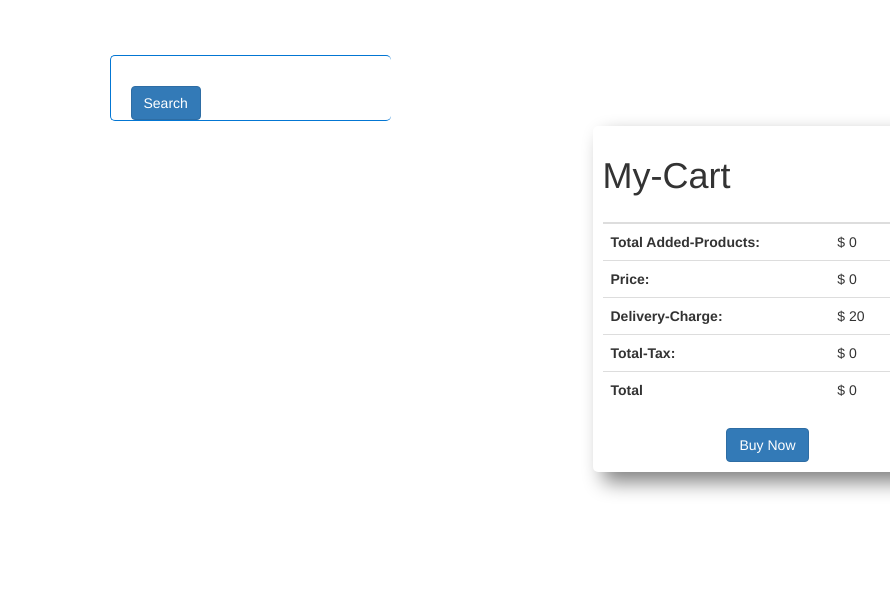
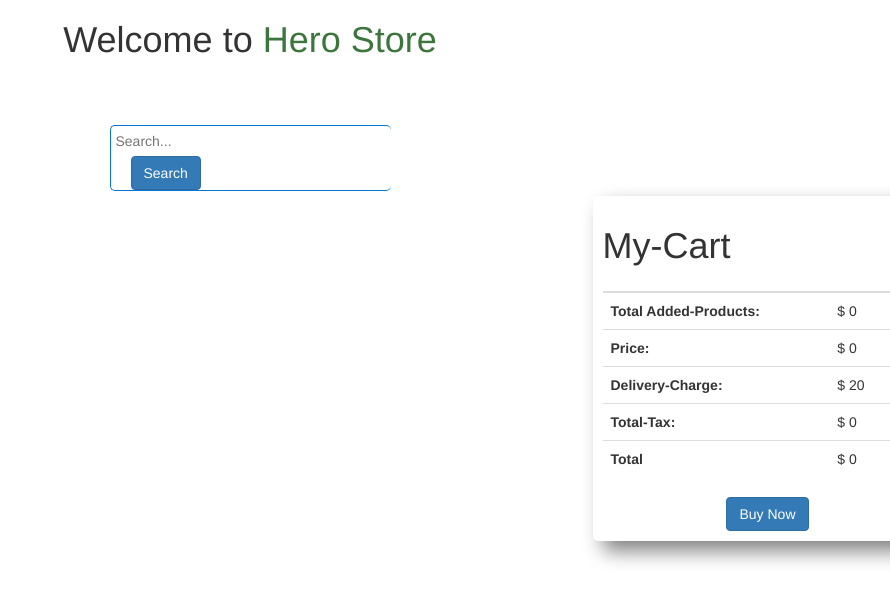
Before and after one commit to SyedMustainAhmed/ranga-store-fix, a plain HTML site: page index.html in a window 1280 px wide. Shown: the whole page, without its empty margins (390-1280 px from the left). Drawn offline with nearby package versions, Linux system fonts and the light colour scheme; no server answers.

Commit message:
search-box

```diff
--- a/index.html
+++ b/index.html
@@ -5,7 +5,8 @@
   <meta charset="UTF-8" />
   <meta http-equiv="X-UA-Compatible" content="IE=edge" />
   <meta name="viewport" content="width=device-width, initial-scale=1.0" />
-  <title>FakeStore</title>
+  <title>Hero Store</title>
+  <!-- External sheet -->
   <link rel="stylesheet" href="./css/style.css" />
   <!-- Latest compiled and minified CSS -->
   <link rel="stylesheet" href="https://maxcdn.bootstrapcdn.com/bootstrap/3.3.7/css/bootstrap.min.css"
@@ -20,15 +21,21 @@
 <body>
   <header></header>
   <main class="main">
+
+    <h1 class="text-center text-secondary">Welcome to <span class="text-success font-weight-bold">Hero Store</span></h1>
+
+    <!--Search Option here -->
     <div class="search-field">
       <div class="search-box">
-        <input id="input-field" class="search-field" type="text" />
+        <input id="input-field" class="search-field" type="text" placeholder="Search...">
         <button type="button" class="btn btn-primary search-button" data-toggle="button" aria-pressed="false"
           autocomplete="off" id="search-btn" onclick="loadProducts()">
           Search
         </button>
       </div>
     </div>
+
+    <!-- product list show here -->
     <div class="row">
       <div class="col-md-9 col-lg-9 col-sm-7">
         <div id="all-products" class="">
```
